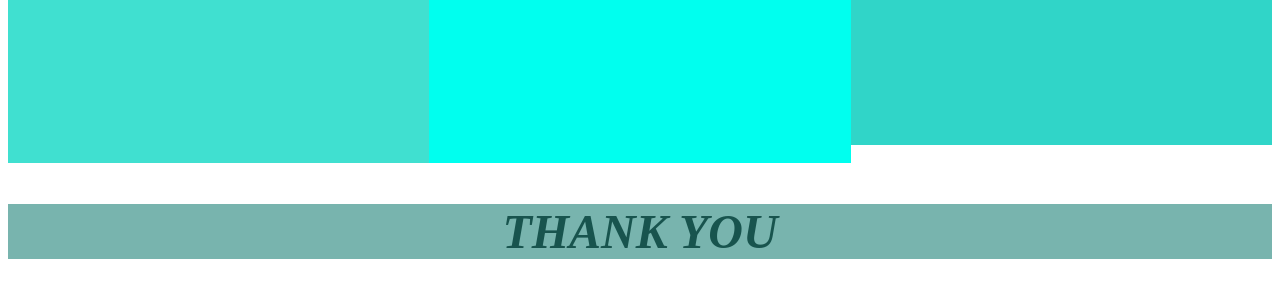
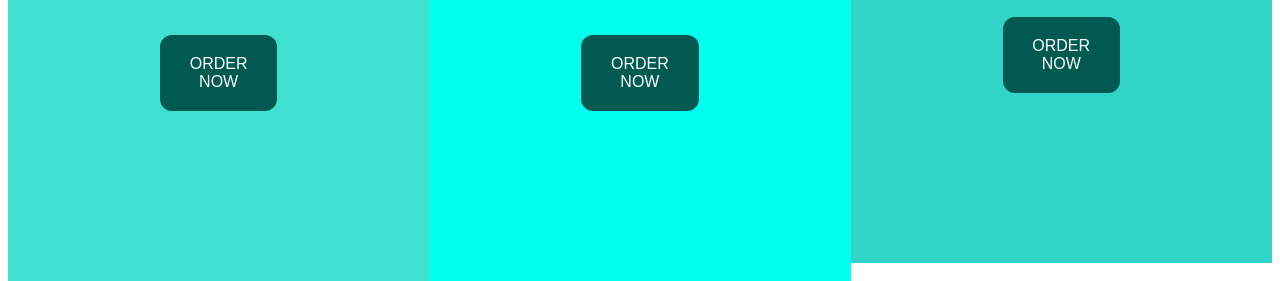
Before and after one commit to harshini-it21/myproject, a plain HTML site: page index.html in a window 1280 px wide. Shown: the part 591-872 px from the top of the page. Drawn offline with Linux system fonts and the light colour scheme.

Commit message:
fourth commit

```diff
--- a/index.html
+++ b/index.html
@@ -3,6 +3,30 @@
 <head>
 <meta name="viewport" content="width=device-width, initial-scale=1">
 </head>
+<style>
+  .button {
+    background-color: #005A51; /* Green */
+    border: none;
+    color: white;
+    padding: 20px;
+    text-align: center;
+    text-decoration: none;
+    display: inline-block;
+    font-size: 16px;
+    margin: 4px 2px;
+    cursor: pointer;
+  }
+
+
+  .button4 {border-radius: 12px;}
+
+  </style>
+
+<script>
+  function myFunction() {
+    alert("Thank you..your order will be placed..");
+  }
+  </script>
 <body>
 
 <h2 style="background-color:#78B4AE;"><center><h1 style="color:#18544E";} ><i>ICE CREAM PARLOUR</i></h1></center></h2>
@@ -10,15 +34,15 @@
 <div class="row" style="content:""; display:table; clear:both">
   <div class="column" style=" box-sizing: border-box; float: left; width:33.33%; padding:150px; height: 300 px; background-color:#40E0D0;justify-content: center;">
     <h2><center>BUTTERSCOTCH</center></h2>
-    <p style="text-align: justify;">Indians love their share of Butterscotch Ice Cream and it is undoubtedly one of the most well-known flavors here. And trust me, all the nutty goodness in same as Praline Ice Cream.<br> <br><img src="IMG4.jpg" alt="Ice1" width="300" height="200"></p>
+    <p style="text-align: justify;">Indians love their share of Butterscotch Ice Cream and it is undoubtedly one of the most well-known flavors here. And trust me, all the nutty goodness in same as Praline Ice Cream.<br> <br><img src="IMG4.jpg" alt="Ice1" width="300" height="200"><BR><BR><CENTER><button onclick="myFunction()";  class="button button4">ORDER NOW</button></CENTER></p>
   </div>
   <div class="column" style=" box-sizing: border-box; float: left; width:33.33%; padding:150px; height: 300 px; background-color:#00ffef; justify-content: center;">
   <h2><center>CHOCOLATE</center></h2>
-    <p style="text-align: justify;">Chocolate ice cream is a delicious frozen dessert made with cocoa powder or melted chocolate, milk, cream, and sugar. It is a popular flavor enjoyed by many people around the world.<br><br><img src="IMG2.jpeg" alt="Ice2" width="300" height="200"></p>
+    <p style="text-align: justify;">Chocolate ice cream is a delicious frozen dessert made with cocoa powder or melted chocolate, milk, cream, and sugar. It is a popular flavor enjoyed by many people around the world.<br><br><img src="IMG2.jpeg" alt="Ice2" width="300" height="200"><BR><BR><CENTER><button onclick="myFunction()";  class="button button4">ORDER NOW</button></CENTER></p>
   </div>
   <div class="column" style=" box-sizing: border-box; float: left; width:33.33%; padding:150px; height: 300 px; background-color:#30D5C8; justify-content: center;">
   <h2><center>VANILLA</center></h2>
-    <p style="text-align: justify;">Vanilla is the #1 most popular ice cream flavor in most ice cream-loving countries, (namely, Germany, Italy, the United States, New Zealand, China, and Brazil). <br><br><img src="IMG3.jpg" alt="Ice3" width="300" height="200"></p>
+    <p style="text-align: justify;">Vanilla is the #1 most popular ice cream flavor in most ice cream-loving countries, (namely, Germany, Italy, the United States, New Zealand, China, and Brazil). <br><br><img src="IMG3.jpg" alt="Ice3" width="300" height="200"><BR><BR><CENTER><button onclick="myFunction()";  class="button button4">ORDER NOW</button></CENTER></p>
   </div>
 </div>  <div> <h2 style="color: white";style="background-color:white"</h2><CENTER>VISIT AGAIN</CENTER></div>
 <h2 style="background-color:#78B4AE;"><center><h1 style="color:#18544E";} ><i>THANK YOU</i></h1></center></h2>
```
